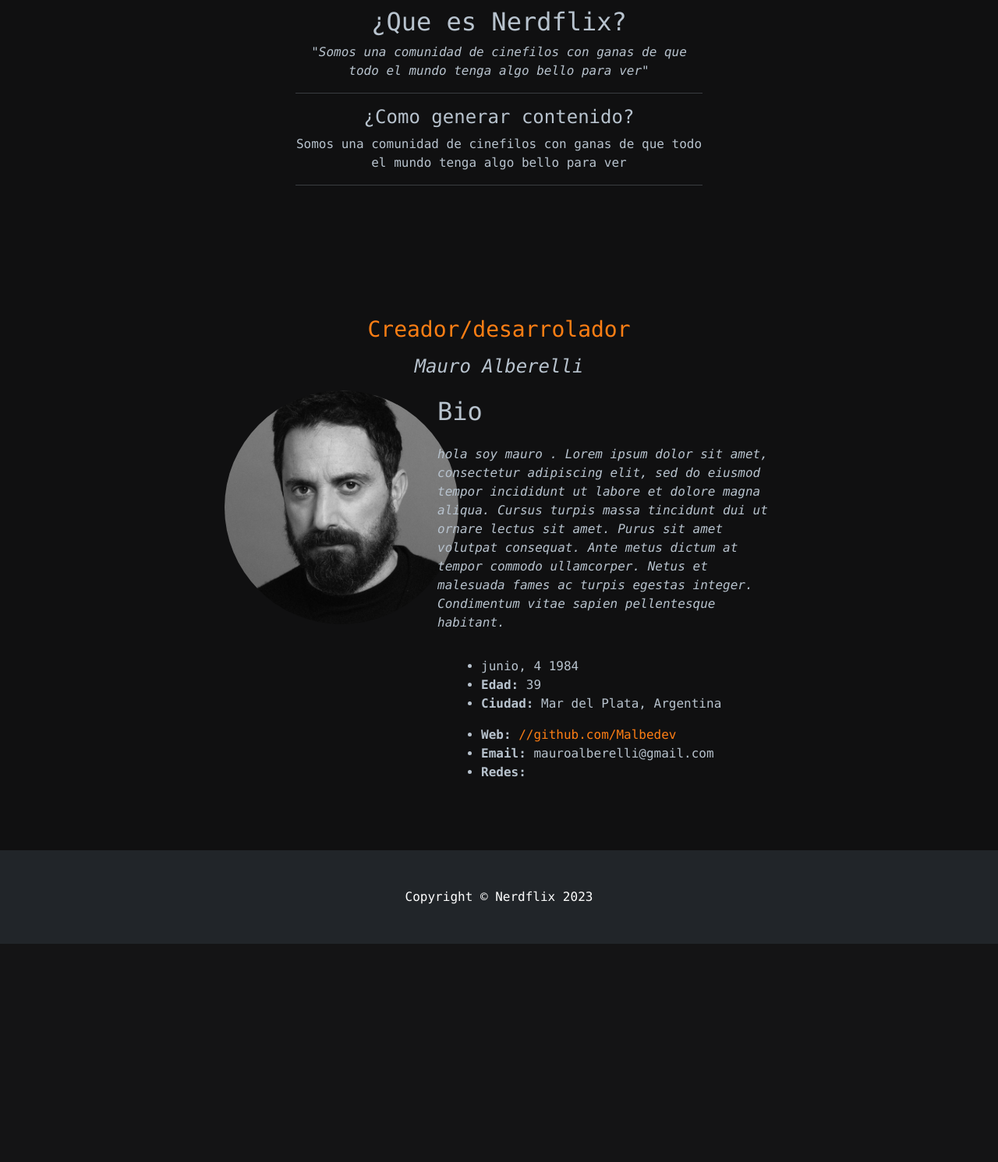
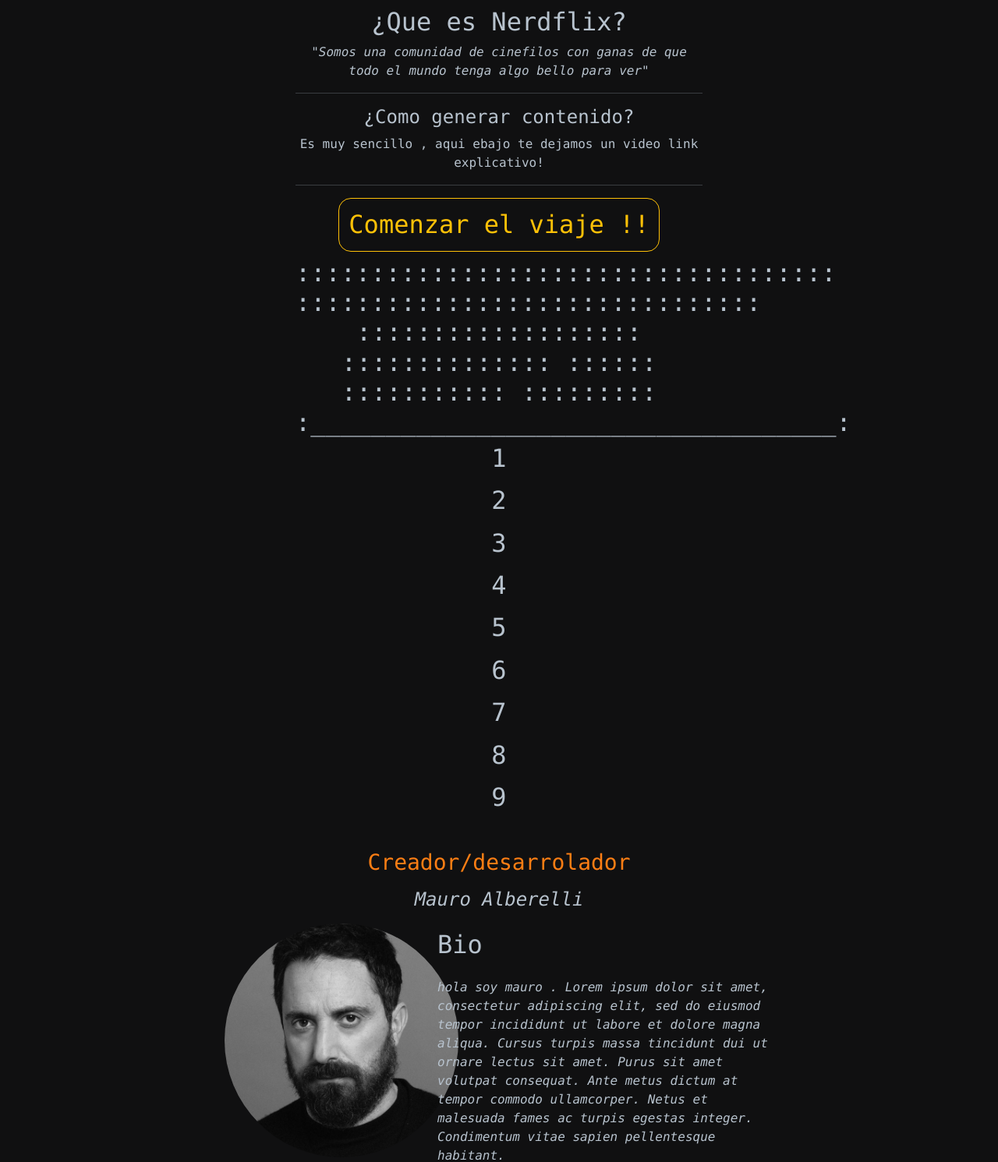
Before and after one commit to Malbedev/PRACTICAS-CODER, a Django app: page /about/ in a window 1280 px wide. Shown: the part 244-1735 px from the top of the page at 78% size. Before the commit the page ends 1455 px from the top, so only its background shows below. Run offline with Django 4.2, Linux system fonts and the light colour scheme; some libraries are stand-ins or nearby versions.

Commit message:
casa mejoras en inicio y config de imagenes

```diff
--- a/AppCoder/templates/AppCoder/about.html
+++ b/AppCoder/templates/AppCoder/about.html
@@ -24,13 +24,31 @@
                 <hr class="d-none d-md-block">
                 <h4>¿Como generar contenido?</h4>
 
-                <p>Somos una comunidad de cinefilos con ganas de que todo el mundo tenga algo bello para ver</p>
+                <p>Es muy sencillo , aqui ebajo te dejamos un video link explicativo!</p>
                 <hr class="d-none d-md-block">
+                <a class="btn btn-outline-warning" href=""><h2>Comenzar el viaje !!</h2></a>
                 <br>
-                <br>
-                <br>
-                <br>
-                <br>
+               <h2>::::::::::::::::::::::::::::::::::::
+        :::::::::::::::::::::::::::::::
+                :::::::::::::::::::
+                ::::::::::::::
+                ::::::
+                :::::::::::
+                :::::::::
+ :___________________________________:
+</h2><h2>
+<p>1</p>
+<p>2</p>
+<p>3</p>
+<p>4</p>
+<p>5</p>
+<p>6</p>
+<p>7</p>
+<p>8</p>
+<p>9</p>
+</h2>
+
+
                 <br>
                 <h3 style="color: #fd7e14;"> Creador/desarrolador</h3>
                 <p><i><h4>Mauro Alberelli</h4></i></p>
--- a/AppCoder/templates/AppCoder/directores.html
+++ b/AppCoder/templates/AppCoder/directores.html
@@ -10,6 +10,7 @@
 
             <div class="section-header">
               <h2>Directores</h2>
+              <hr class="d-none d-md-block">
               <p></p>
             </div>
             <div class="slides-3 swiper">
@@ -18,7 +19,7 @@
                 <div class="swiper-slide">
                   <div class="testimonial-item">
                     <div class="stars">
-                      <i class="bi bi-star-fill"></i><i class="bi bi-star-fill"></i><i class="bi bi-star-fill"></i><i class="bi bi-star-fill"></i><i class="bi bi-star-fill"></i>
+                      <i class="bi bi-lightning"></i><i class="bi bi-lightning"></i><i class="bi bi-lightning"></i><i class="bi bi-lightning"></i><i class="bi bi-lightning"></i>
                     </div>
                     <div class="profile mt">
                       <img src="{{ director.imagen.url }}" class="testimonial-img" alt="">
--- a/AppCoder/templates/AppCoder/directores_detalle.html
+++ b/AppCoder/templates/AppCoder/directores_detalle.html
@@ -11,7 +11,7 @@
                 <br>
                 <h2 style="color: #fd7e14;" >{{directores.nombre}} {{directores.apellido}}</h2>
                 <p><i>"{{directores.citas}}"</i></p>
-                <a class="badge bg-secondary text-decoration-none link-light" href="{% url 'EditarDirectores' directores.id %}">Editar Colaborativo </a>
+                <a class="badge bg-secondary text-decoration-none link-light" href="{% url 'EditarDirectores' directores.id %}">Edicion Colaborativa </a>
                 <hr class="d-none d-md-block">
               </div>
             </div>
--- a/AppCoder/templates/AppCoder/peliculas.html
+++ b/AppCoder/templates/AppCoder/peliculas.html
@@ -34,7 +34,7 @@
 
          <div class="col-xl-2 col-lg-4 col-md-6">
           <div class="gallery-item h-100">
-            <img src="{{pelicula.cover.url}}" width="300" height="330px"  class="img-fluid" alt="">
+            <img src="{{pelicula.cover.url}}" width="300" height="350px"  class="" alt="">
             <div class="gallery-links d-flex align-items-center justify-content-center">
               <a href="{% url 'peliculas_detalle' pelicula.slug %}" class="details-link"><i class="bi bi-lightning"></i></a>
             </div>
--- a/AppCoder/templates/AppCoder/series.html
+++ b/AppCoder/templates/AppCoder/series.html
@@ -37,7 +37,7 @@
         {% for serie in series %}
         <div class="col-xl-2 col-lg-4 col-md-6">
           <div class="gallery-item h-100">
-            <img src="{{serie.cover.url}}" width="300" height="330"  class="img-fluid" alt="">
+            <img src="{{serie.cover.url}}" width="300" height="350"  class="img-fluid" alt="">
             <div class="gallery-links d-flex align-items-center justify-content-center">
               <a href="{% url 'series_detalle' serie.slug %}"class="details-link"><i class="bi bi-lightning"></i></a>
             </div>
--- a/AppCoder/templates/Base.html
+++ b/AppCoder/templates/Base.html
@@ -8,7 +8,7 @@
         <meta name="author" content="" />
         <title>Nerdflix</title>
 
-        <link rel="icon" type="image/x-icon" href="assets/favicon.ico" />
+        <link rel="icon" type="image/x-icon" href="{% static 'AppCoder/IMG/pngwing.com.png' %}" />
 
 
         <link href="{% static 'AppCoder/assets/vendor/bootstrap-icons/bootstrap-icons.css'%}" rel="stylesheet">
```
Also changed, not shown: AppCoder/templates/AppCoder/inicio.html (+9 -4 lines).
